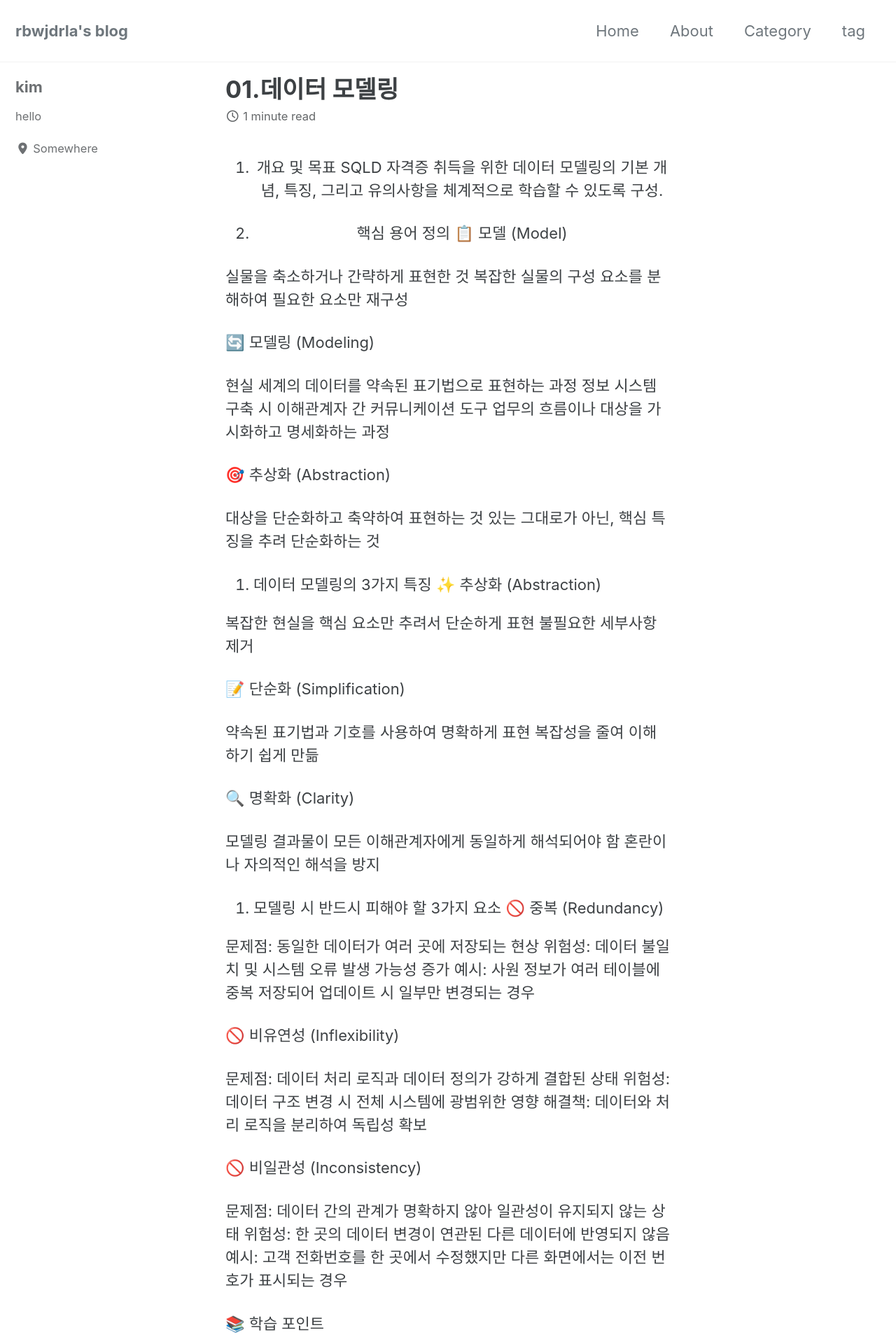
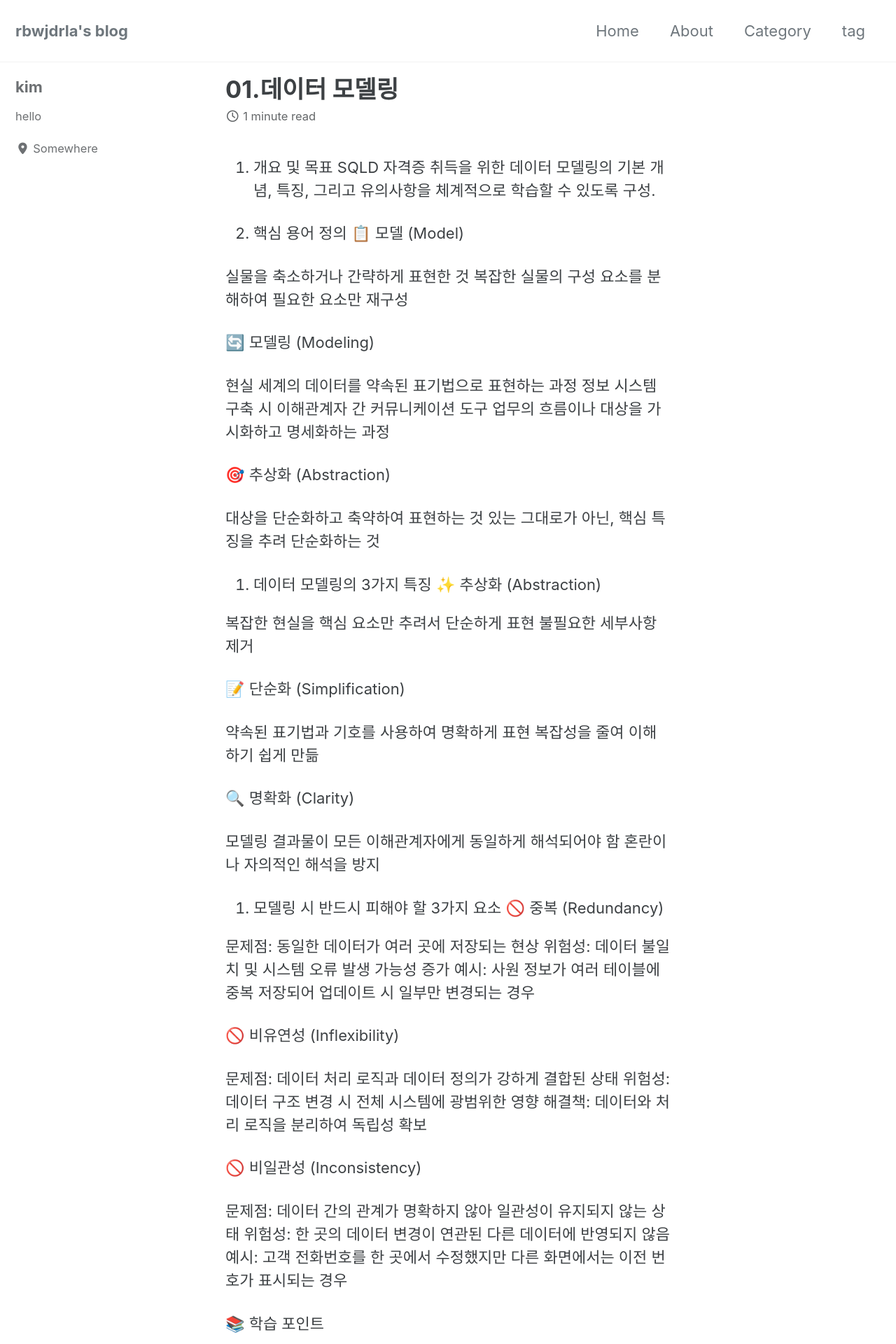
Before and after one commit to rbwjdrla/rbwjdrla.github.io, a Jekyll site: the page built from _posts/2025-07-20-DataModeling.md, in a window 1280 px wide. Shown: the top 1920 px of the page at 70% size. Built offline with Jekyll 4.4.1, drawn with Linux system fonts in a browser that asks for light colours; cached includes are drawn as plain includes.

Commit message:
Update 2025-07-20-DataModeling.md

```diff
--- a/_posts/2025-07-20-DataModeling.md
+++ b/_posts/2025-07-20-DataModeling.md
@@ -6,7 +6,6 @@ categories:
   - Database
   - Sql
 ---
-{: .text-center}
 1. 개요 및 목표
 SQLD 자격증 취득을 위한 데이터 모델링의 기본 개념, 특징, 그리고 유의사항을 체계적으로 학습할 수 있도록 구성.
 
```
